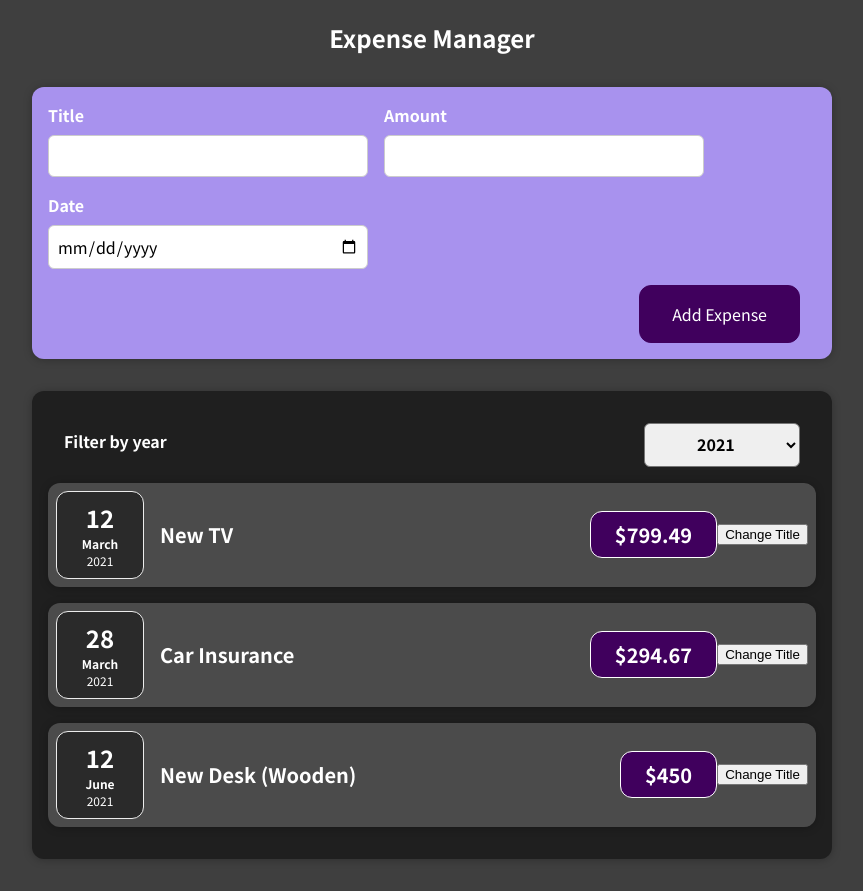
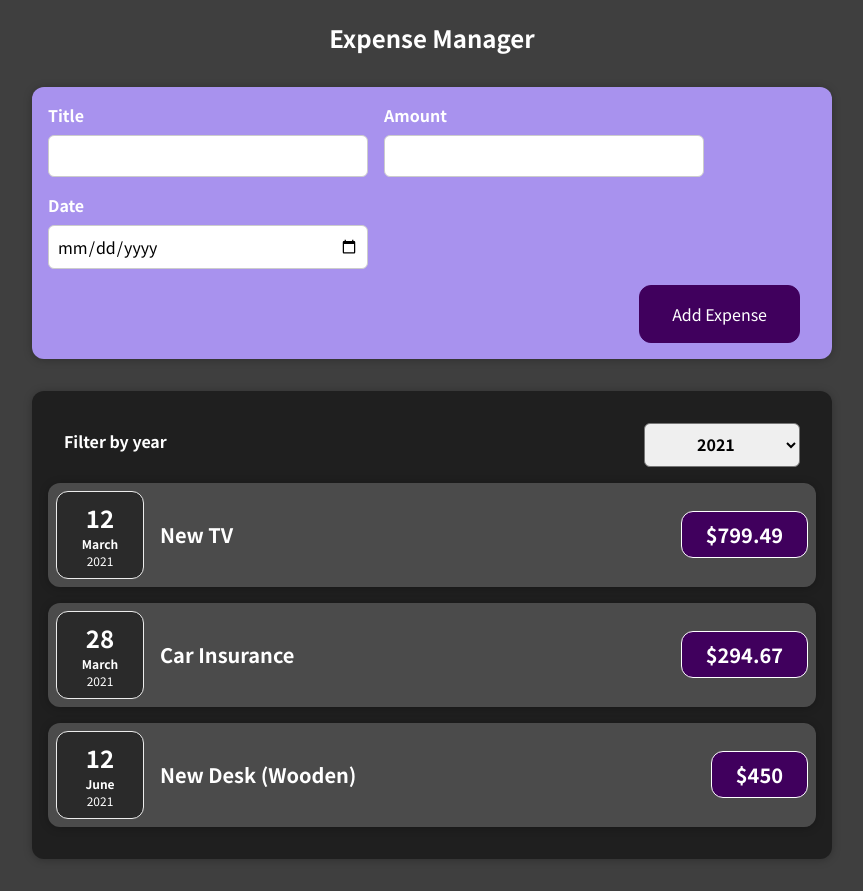
Before and after one commit to rchirag101/ReactJSLearning, a React (Create React App) app in the folder react-complete-guide/: page / in a window 1280 px wide. Shown: the whole page, without its empty margins (208-1071 px from the left). Built offline with nearby package versions, Linux system fonts and the light colour scheme.

Commit message:
removed change title button

```diff
--- a/react-complete-guide/src/components/ExpenseItem.js
+++ b/react-complete-guide/src/components/ExpenseItem.js
@@ -7,22 +7,23 @@ function ExpenseItem(props) {
     // useState() returns array of two values
     // the first element is the current state value, here is title
     // and And the second element is a function for updating that, here setTitle
-    const [title, setTitle] = useState(props.title);
+    // const [title, setTitle] = useState(props.title);
 
-    function clickHandler() {
-        setTitle("New Title");
-        console.log(title);
-    }
+    // function clickHandler() {
+    //     setTitle("New Title");
+    //     console.log(title);
+    // }
+
     return (
         <Card className="expense-item">
             <ExpenseDate date={props.date} />
             <div className="expense-item__description">
-                <h2>{title}</h2>
+                <h2>{props.title}</h2>
                 <div className="expense-item__price">${props.amount}</div>
             </div>
-            <button button onClick={clickHandler}>
+            {/* <button button onClick={clickHandler}>
                 Change Title
-            </button>
+            </button> */}
         </Card>
     );
 }
```
